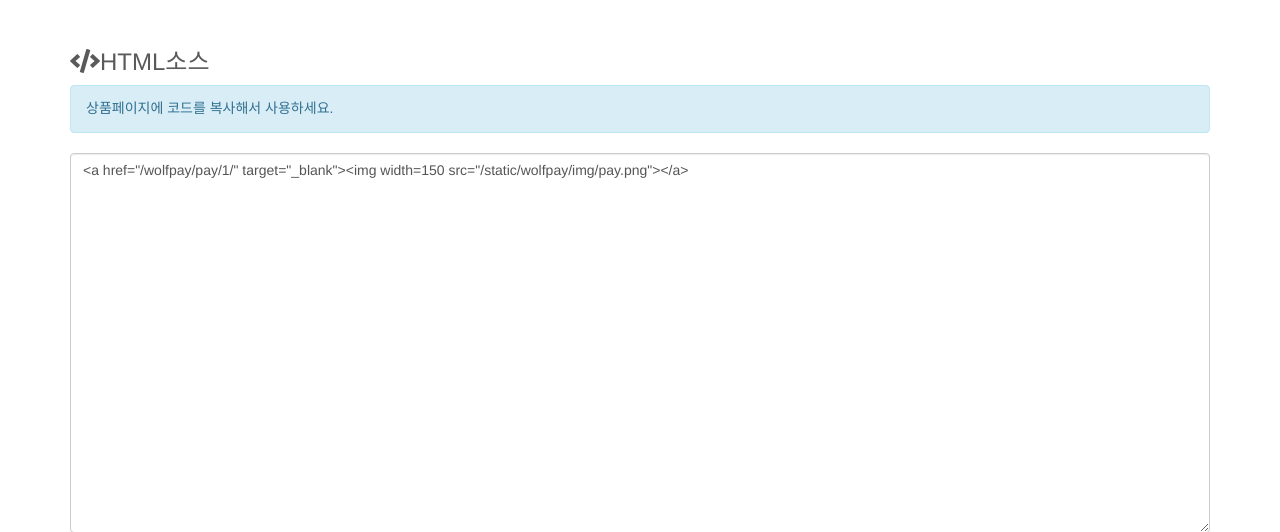
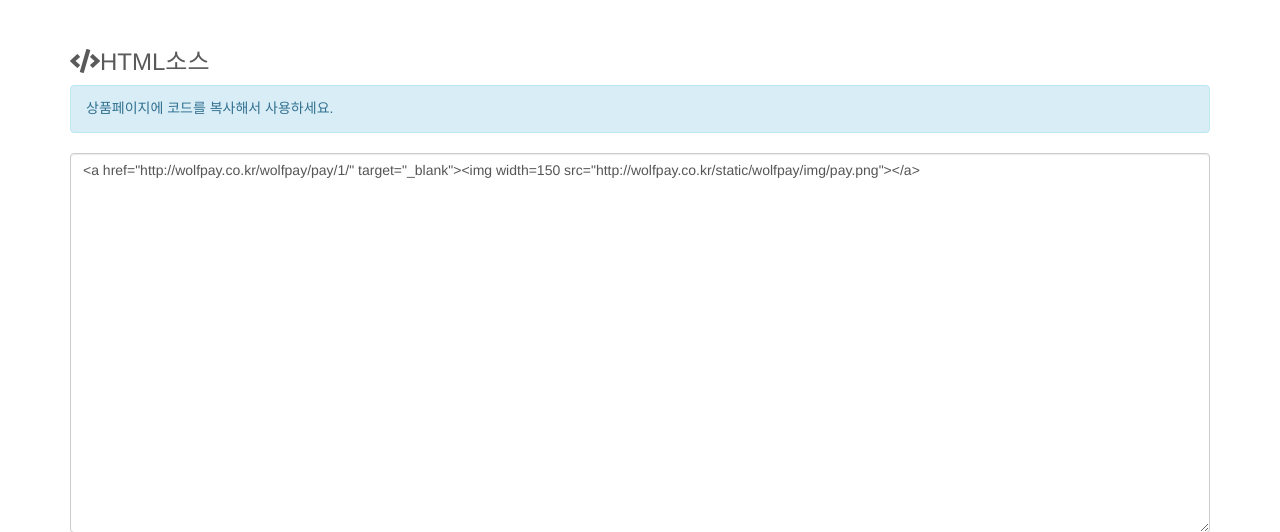
Before and after one commit to nar789/wolfpay, a Django app: page /wolfpay/product/source/1/ in a window 1280 px wide. Shown: the part 71-603 px from the top of the page. Run offline with Django 3.2, Linux system fonts and the light colour scheme; some libraries are stand-ins or nearby versions.

Commit message:
update source url

```diff
--- a/web/wolfpay/templates/wolfpay/source_product.html
+++ b/web/wolfpay/templates/wolfpay/source_product.html
@@ -6,7 +6,7 @@
 		<h3><i class="fas fa-code"></i>HTML소스</h3>
 		<h5 class="alert alert-info">상품페이지에 코드를 복사해서 사용하세요.</h5>
 
-<textarea class="form-control" style="width:100%;height: 50%;"><a href="{% url 'pay' id %}" target="_blank"><img width=150 src="{% static 'wolfpay/img/pay.png' %}"></a></textarea>
+<textarea class="form-control" style="width:100%;height: 50%;"><a href="http://wolfpay.co.kr{% url 'pay' id %}" target="_blank"><img width=150 src="http://wolfpay.co.kr{% static 'wolfpay/img/pay.png' %}"></a></textarea>
 <br>
 <button class="btn btn-info" onclick="location.href='{% url 'product' %}'">목록으로</button>
 {% endblock %}
```
